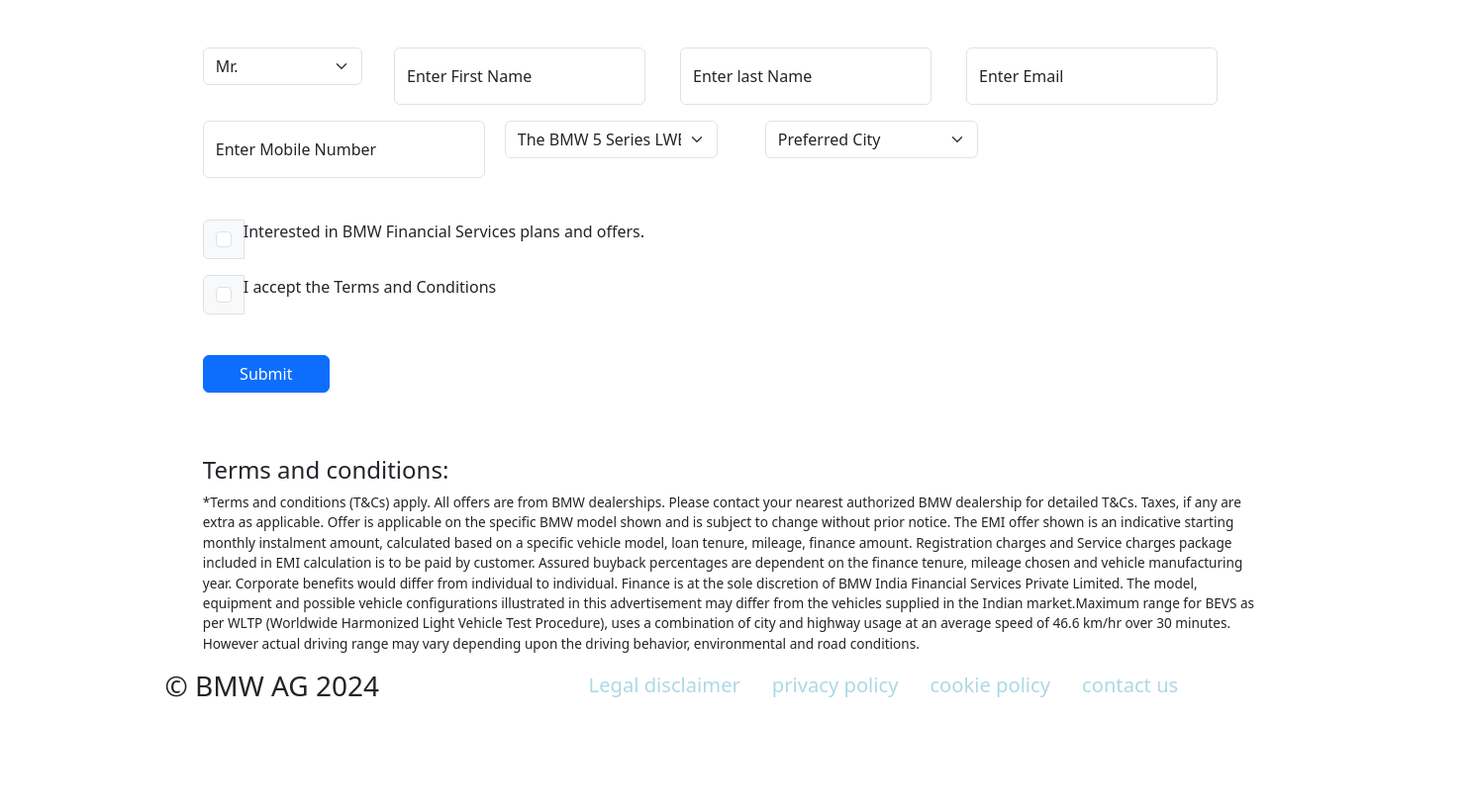
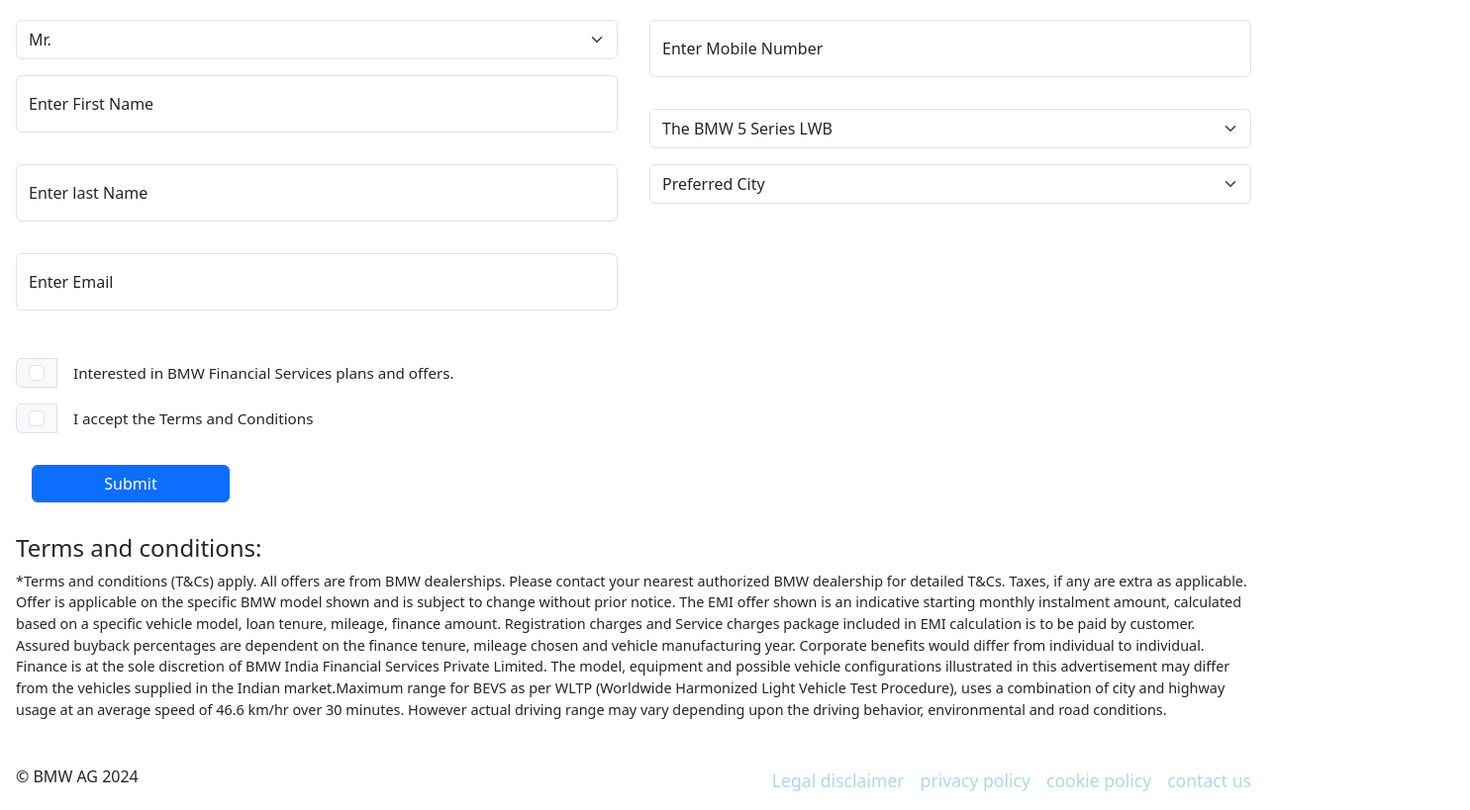
Before and after one commit to shehin700/my-website, a plain HTML site: page index.html in a window 1280 px wide. Shown: the part 477-1296 px from the top of the page at 99% size, 1485 px wide, since content can reach past the window. Before the commit the page ends 1200 px from the top, so only its background shows below. Drawn offline with nearby package versions, Linux system fonts and the light colour scheme.

Commit message:
Add files via upload

```diff
--- a/index.html
+++ b/index.html
@@ -4,7 +4,7 @@
     <meta charset="UTF-8">
     <meta name="viewport" content="width=device-width, initial-scale=1.0">
     <title>BMW</title>
-    <link rel="stylesheet" href="bmw.css">
+    <link rel="stylesheet" href="secbmw.css">
     <link href="https://cdn.jsdelivr.net/npm/bootstrap@5.3.3/dist/css/bootstrap.min.css" rel="stylesheet" integrity="sha384-QWTKZyjpPEjISv5WaRU9OFeRpok6YctnYmDr5pNlyT2bRjXh0JMhjY6hW+ALEwIH" crossorigin="anonymous">
 </head>
 <body>
--- /dev/null
+++ b/secbmw.css
@@ -0,0 +1,151 @@
+* {
+    margin: 0;
+    padding: 0;
+    box-sizing: border-box;
+}
+
+body {
+    font-family: Arial, sans-serif;
+}
+
+/* Headings */
+.book {
+    width: 100%;
+    font-size: 2rem;
+}
+
+.sub {
+    width: 100%;
+    font-size: 1rem;
+    margin-top: 0.5rem;
+}
+
+.third {
+    margin: 2rem 1rem;
+}
+
+/* Header List */
+ol {
+    list-style-type: none;
+    display: flex;
+    gap: 1rem;
+    color: lightblue;
+}
+
+li {
+    font-size: 1.1rem;
+}
+
+/* Forms */
+.fourth {
+    display: flex;
+    flex-wrap: wrap;
+    gap: 2rem;
+    margin: 2rem 1rem;
+}
+
+.formfirst,
+.secondform {
+    flex: 1 1 300px;
+    display: flex;
+    flex-direction: column;
+    gap: 1rem;
+}
+
+#mr,
+#cars,
+#city {
+    width: 100%;
+    height: 2.5rem;
+}
+
+#firstname,
+#lastname,
+#email,
+#number {
+    width: 100%;
+}
+
+/* Checkboxes */
+.fifth {
+    margin: 2rem 1rem;
+}
+
+#firstcheck,
+#secondcheck {
+    margin-bottom: 1rem;
+    display: flex;
+    align-items: center;
+    gap: 1rem;
+}
+
+#firstcheck p,
+#secondcheck p {
+    margin: 0;
+    font-size: 0.95rem;
+}
+
+/* Submit Button */
+#but {
+    margin-left: 1rem;
+    margin-top: 1rem;
+    width: 200px;
+}
+
+/* Terms & Conditions */
+.six {
+    margin: 2rem 1rem;
+    font-size: 0.9rem;
+}
+
+/* Footer */
+.last {
+    display: flex;
+    flex-wrap: wrap;
+    justify-content: space-between;
+    padding: 1rem;
+    gap: 1rem;
+}
+
+.ag h3 {
+    font-size: 1rem;
+}
+
+.legal ol {
+    display: flex;
+    flex-wrap: wrap;
+    gap: 1rem;
+    list-style-type: none;
+    padding: 0;
+    margin: 0;
+}
+
+/* ✅ Media Queries */
+@media (max-width: 768px) {
+    .third,
+    .fifth,
+    .six,
+    #but {
+        margin-left: 1rem;
+        margin-right: 1rem;
+    }
+
+    .fourth {
+        flex-direction: column;
+        gap: 2rem;
+    }
+
+    #but {
+        width: 100%;
+    }
+
+    ol {
+        flex-direction: column;
+        gap: 0.5rem;
+    }
+
+    .last {
+        flex-direction: column;
+        align-items: flex-start;
+    }
+}
```
